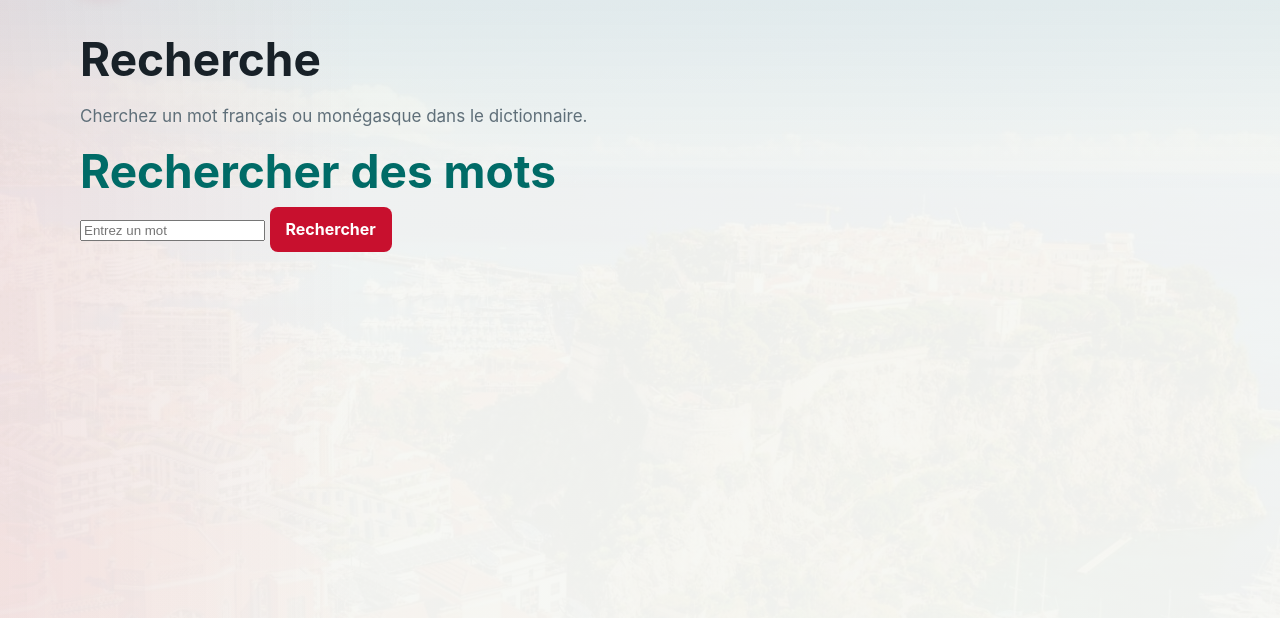
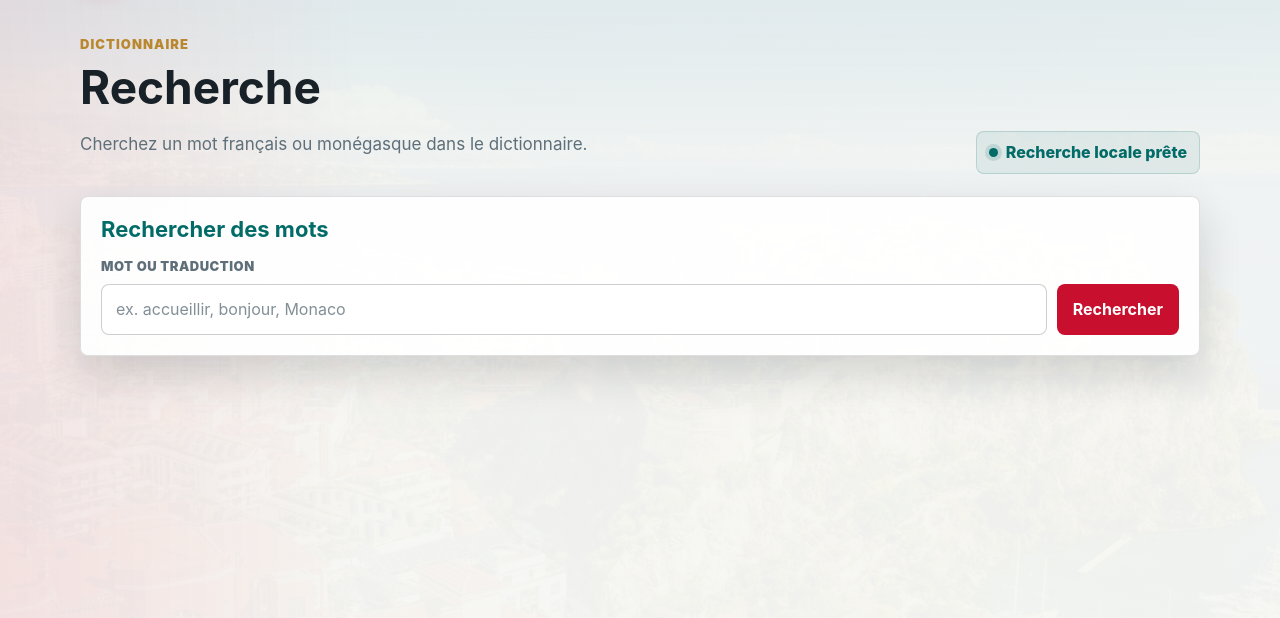
Before and after one commit to PSchmitz-Valckenberg/monalexdictionary, a Flask app: page /search in a window 1280 px wide. Shown: the part 77-695 px from the top of the page. Run offline with Flask 3, Linux system fonts and the light colour scheme.

Commit message:
Upgrade search experience UI

```diff
--- a/static/style.css
+++ b/static/style.css
@@ -232,6 +232,229 @@ input:focus-visible {
   font-weight: 700;
 }
 
+.eyebrow {
+  margin: 0 0 8px;
+  color: var(--gold);
+  font-size: 13px;
+  font-weight: 900;
+  letter-spacing: 0.08em;
+  text-transform: uppercase;
+}
+
+.search-hero {
+  display: flex;
+  align-items: flex-end;
+  justify-content: space-between;
+  gap: 24px;
+  margin-bottom: 22px;
+}
+
+.search-status {
+  display: inline-flex;
+  align-items: center;
+  gap: 8px;
+  min-height: 36px;
+  padding: 8px 12px;
+  color: var(--sea);
+  background: rgba(0, 107, 103, 0.08);
+  border: 1px solid rgba(0, 107, 103, 0.18);
+  border-radius: 8px;
+  font-weight: 800;
+  white-space: nowrap;
+}
+
+.status-dot {
+  width: 9px;
+  height: 9px;
+  background: var(--sea);
+  border-radius: 999px;
+  box-shadow: 0 0 0 4px rgba(0, 107, 103, 0.14);
+}
+
+.search-panel,
+.empty-state,
+.result-item {
+  background: var(--paper);
+  border: 1px solid var(--line);
+  border-radius: 8px;
+  box-shadow: var(--shadow);
+}
+
+.search-panel {
+  padding: 20px;
+  margin-bottom: 22px;
+}
+
+.search-panel .section-title {
+  margin-top: 0;
+}
+
+.search-form {
+  margin-top: 14px;
+}
+
+.search-label {
+  display: block;
+  margin-bottom: 8px;
+  color: var(--muted);
+  font-size: 13px;
+  font-weight: 900;
+  letter-spacing: 0.04em;
+  text-transform: uppercase;
+}
+
+.search-control {
+  display: grid;
+  grid-template-columns: minmax(0, 1fr) auto;
+  gap: 10px;
+}
+
+.search-input {
+  min-width: 0;
+  min-height: 46px;
+  padding: 12px 14px;
+  color: var(--ink);
+  background: var(--paper-strong);
+  border: 1px solid rgba(24, 33, 40, 0.22);
+  border-radius: 8px;
+  font: inherit;
+}
+
+.search-input::placeholder {
+  color: rgba(95, 111, 121, 0.78);
+}
+
+.search-results {
+  max-width: 920px;
+}
+
+.results-heading {
+  display: flex;
+  align-items: baseline;
+  justify-content: space-between;
+  gap: 12px;
+  margin-bottom: 12px;
+}
+
+.results-heading span {
+  color: var(--muted);
+  font-weight: 800;
+}
+
+.results-title {
+  margin: 0;
+  font-size: 22px;
+}
+
+.results-list {
+  display: grid;
+  gap: 12px;
+  margin: 0;
+}
+
+.result-item {
+  display: grid;
+  grid-template-columns: minmax(0, 1fr) auto;
+  gap: 14px;
+  padding: 16px;
+}
+
+.result-copy dt {
+  margin: 0 0 4px;
+  font-size: 18px;
+  font-weight: 900;
+}
+
+.result-copy dd {
+  margin: 0;
+  color: var(--muted);
+}
+
+.result-actions {
+  display: flex;
+  align-items: flex-start;
+}
+
+.ai-explain-button {
+  min-height: 38px;
+  padding: 8px 12px;
+  background: var(--sea);
+  font-size: 14px;
+  white-space: nowrap;
+}
+
+.ai-explain-button:hover {
+  background: #004d4a;
+  box-shadow: 0 10px 22px rgba(0, 107, 103, 0.2);
+}
+
+.ai-explain-button:disabled {
+  cursor: wait;
+  opacity: 0.7;
+}
+
+.ai-explanation {
+  grid-column: 1 / -1;
+  margin-top: 2px;
+  padding: 14px;
+  background: rgba(255, 255, 255, 0.82);
+  border: 1px solid rgba(0, 107, 103, 0.16);
+  border-left: 4px solid var(--sea);
+  border-radius: 8px;
+}
+
+.ai-explanation h4 {
+  margin: 0 0 8px;
+}
+
+.ai-explanation p {
+  margin: 8px 0;
+}
+
+.ai-notes {
+  margin: 8px 0;
+  padding-left: 20px;
+}
+
+.ai-examples {
+  display: grid;
+  gap: 6px;
+  margin: 10px 0;
+}
+
+.ai-examples p {
+  margin: 0;
+}
+
+.ai-memory-tip,
+.ai-practice-question {
+  font-weight: 800;
+}
+
+.ai-error,
+.error-message {
+  color: var(--monaco-red-dark);
+  font-weight: 800;
+}
+
+.ai-loading {
+  color: var(--muted);
+  font-style: italic;
+}
+
+.empty-state {
+  padding: 24px;
+}
+
+.empty-state h3 {
+  margin: 0 0 8px;
+}
+
+.empty-state p {
+  margin: 0;
+  color: var(--muted);
+}
+
 @keyframes fadeIn {
   from {
     opacity: 0;
@@ -272,4 +495,23 @@ input:focus-visible {
   .monaco-button {
     width: 100%;
   }
+
+  .search-hero {
+    align-items: flex-start;
+    flex-direction: column;
+  }
+
+  .search-status,
+  .search-control,
+  .search-button,
+  .result-item,
+  .result-actions,
+  .ai-explain-button {
+    width: 100%;
+  }
+
+  .search-control,
+  .result-item {
+    grid-template-columns: 1fr;
+  }
 }
--- a/templates/search.html
+++ b/templates/search.html
@@ -1,34 +1,53 @@
 {% extends 'base.html' %}
 
 {% block content %}
+    <section class="search-hero">
+        <div>
+            <p class="eyebrow">Dictionnaire</p>
             <h2 class="title">Recherche</h2>
             <p class="description">Cherchez un mot français ou monégasque dans le dictionnaire.</p>
+        </div>
+        <div class="search-status">
+            <span class="status-dot"></span>
+            <span>Recherche locale prête</span>
+        </div>
+    </section>
 
-    <h2 class="section-title">Rechercher des mots</h2>
-
+    <section class="search-panel" aria-labelledby="search-title">
+        <h3 id="search-title" class="section-title">Rechercher des mots</h3>
         <form id="searchForm" class="search-form" action="{{ url_for('search') }}" method="get">
+            <label class="search-label" for="searchInput">Mot ou traduction</label>
+            <div class="search-control">
                 <input
                     type="search"
                     id="searchInput"
                     name="searchInput"
-            placeholder="Entrez un mot"
+                    placeholder="ex. accueillir, bonjour, Monaco"
                     class="search-input"
                     value="{{ query or '' }}"
                     autocomplete="off"
                 >
                 <button type="submit" class="search-button">Rechercher</button>
+            </div>
         </form>
+    </section>
 
-    <div id="searchResults" class="search-results" >
+    <section id="searchResults" class="search-results" aria-live="polite">
         {% if error_message %}
             <p class="error-message">{{ error_message }}</p>
         {% elif results %}
-            <h3 class="results-title">Résultats :</h3>
+            <div class="results-heading">
+                <h3 class="results-title">Résultats</h3>
+                <span>{{ results|length }} affiché{% if results|length > 1 %}s{% endif %}</span>
+            </div>
             <dl class="results-list">
                 {% for result in results %}
                     <div class="result-item">
+                        <div class="result-copy">
                             <dt>{{ result.word }}</dt>
                             <dd>{{ result.definition }}</dd>
+                        </div>
+                        <div class="result-actions">
                             <button
                                 type="button"
                                 class="ai-explain-button"
@@ -37,12 +56,16 @@
                             >
                                 Assistant IA
                             </button>
+                        </div>
                         <div class="ai-explanation" aria-live="polite" hidden></div>
                     </div>
                 {% endfor %}
             </dl>
         {% elif searched %}
-            <p class="no-results">Aucun résultat trouvé.</p>
+            <div class="empty-state">
+                <h3>Aucun résultat trouvé</h3>
+                <p>Essayez une autre orthographe ou un fragment du mot.</p>
+            </div>
         {% endif %}
-    </div>
+    </section>
 {% endblock %}
```
Lines whose indentation alone changed are shown as unchanged.
